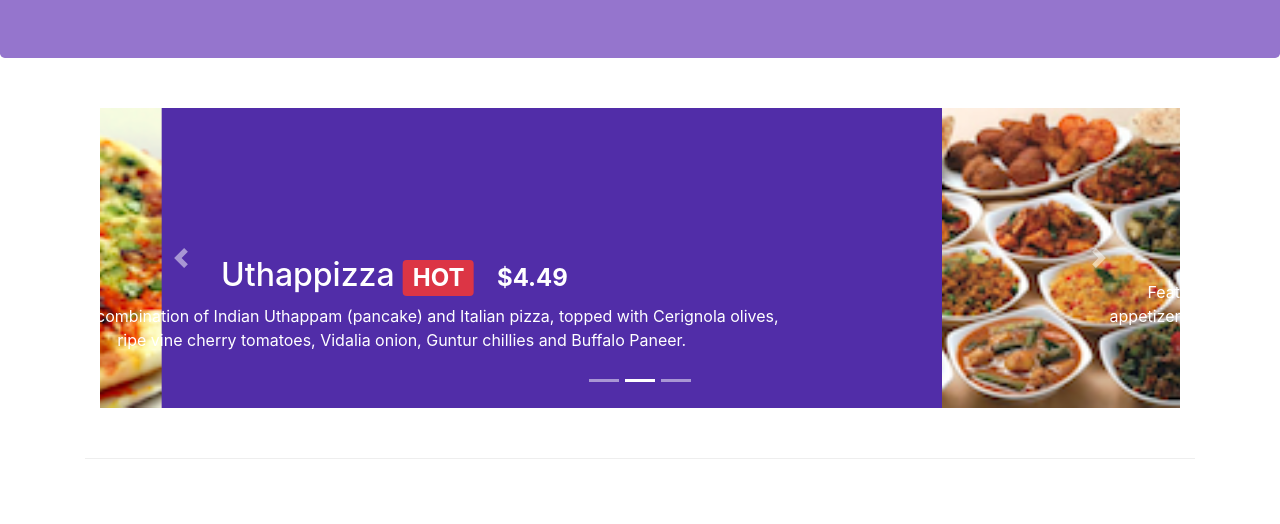
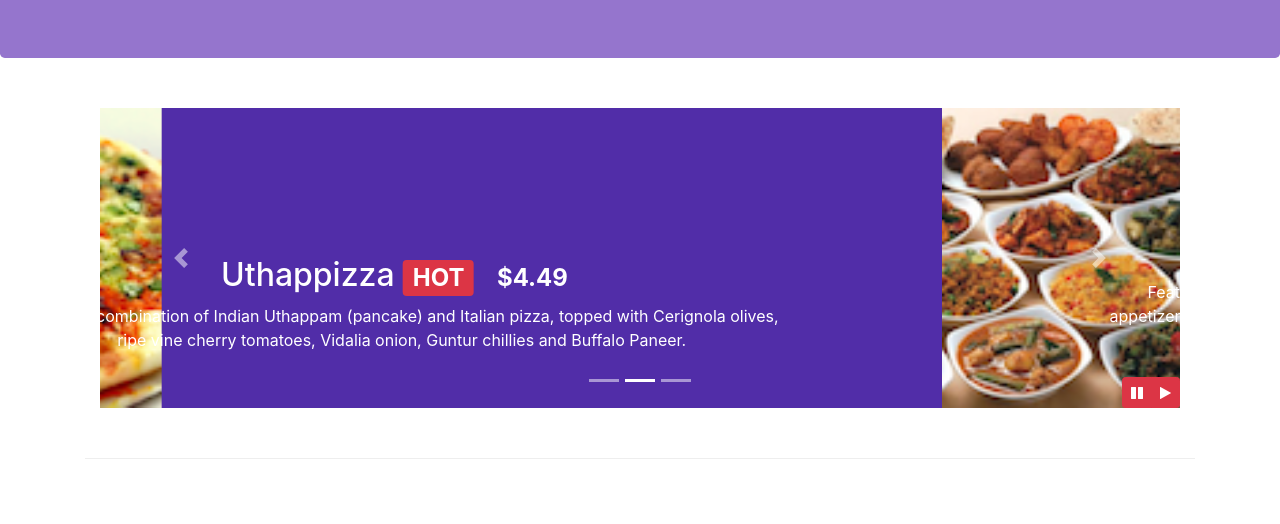
Before and after one commit to haianhgcs/Bootstrap4, a website: page conFusion/index.html in a window 1280 px wide. Shown: the part 276-800 px from the top of the page. Drawn offline with nearby package versions, Linux system fonts and the light colour scheme.

Commit message:
Bootstrap JQuery

```diff
--- a/conFusion/css/styles.css
+++ b/conFusion/css/styles.css
@@ -59,7 +59,8 @@ body {
     min-height: 300px;
 }
 
-.btn lable + input[type="radio"]:checked
-{
-    background-color: green;
+#carouselButtons {
+    right: 0px;
+    position: absolute;
+    bottom: 0px;
 }
--- a/conFusion/index.html
+++ b/conFusion/index.html
@@ -193,6 +193,14 @@
                     <a class="carousel-control-next" href="#mycarousel" role="button" data-slide="next">
                             <span class="carousel-control-next-icon"></span>
                     </a>
+                    <div class="btn-group" id="carouselButtons">
+                        <button class="btn btn-danger btn-sm" id="carousel-pause">
+                            <span class="fa fa-pause"></span>
+                        </button>
+                        <button class="btn btn-danger btn-sm" id="carousel-play">
+                            <span class="fa fa-play"></span>
+                        </button>
+                    </div>
                 </div>
             </div>
         </div>
@@ -290,6 +298,17 @@
     <script src="node_modules/jquery/dist/jquery.min.js"></script>
     <script src="node_modules/tether/dist/js/tether.min.js"></script>
     <script src="node_modules/bootstrap/dist/js/bootstrap.min.js"></script>
+    <script >
+        $(document).ready(function(){
+            $("#mycarousel").carousel({interval: 2000});
+            $("#carousel-pause").click(function(){
+                $("#mycarousel").carousel('pause');
+            });
+            $("#carousel-play").click(function(){
+                $("#mycarousel").carousel('cycle');
+            });
+        })
+    </script>
 </body>
 
 </html>
```
